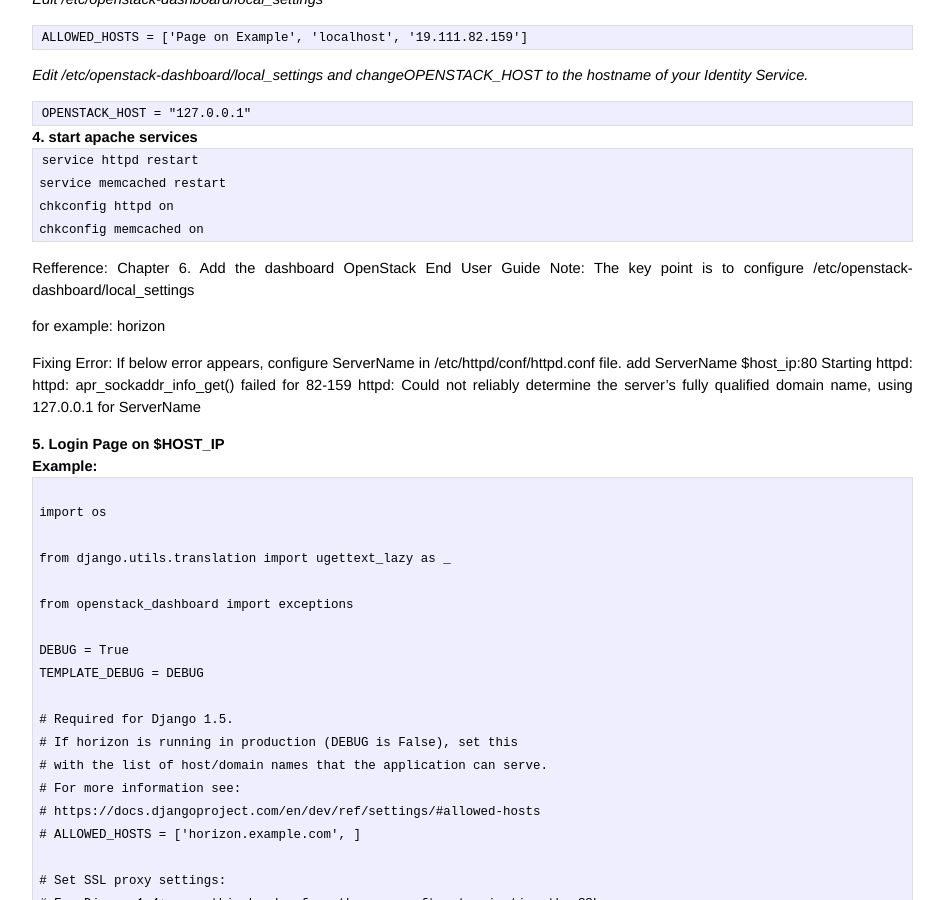
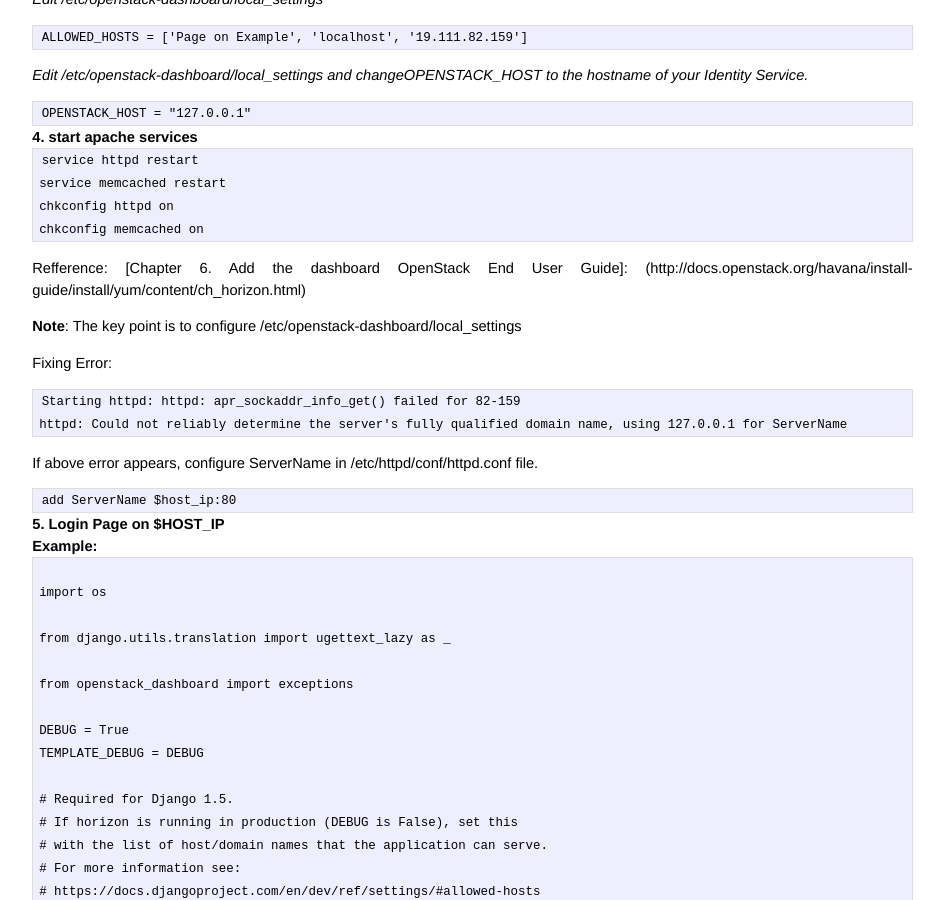
Before and after one commit to PangHua/PangHua.github.io, a Jekyll site: the page built from _posts/blog/2013-12-09-Deploy-OpenStack-dashboard-based-on-RHEL6.4.md, in a window 1280 px wide and 900 px high, scrolled down 1405 px. Shown: the whole window, without its empty margins (180-1124 px from the left). Built offline with Jekyll 4.4.1, drawn with Linux system fonts in a browser that asks for light colours; Markdown is read by kramdown in place of the engine named in the settings.

Commit message:
Add OpenStack dashboard

```diff
--- a/_posts/blog/2013-12-09-Deploy-OpenStack-dashboard-based-on-RHEL6.4.md
+++ b/_posts/blog/2013-12-09-Deploy-OpenStack-dashboard-based-on-RHEL6.4.md
@@ -81,18 +81,18 @@ gpgcheck=1
     chkconfig httpd on
     chkconfig memcached on
 
-Refference: Chapter 6. Add the dashboard
-OpenStack End User Guide
-Note: The key point is to configure /etc/openstack-dashboard/local_settings
+Refference: [Chapter 6. Add the dashboard OpenStack End User Guide]:  (http://docs.openstack.org/havana/install-guide/install/yum/content/ch_horizon.html)
 
-for example:
-horizon
+**Note**: The key point is to configure /etc/openstack-dashboard/local_settings
 
 Fixing Error:
-If below error appears, configure ServerName in /etc/httpd/conf/httpd.conf file.
-add ServerName $host_ip:80
-Starting httpd: httpd: apr_sockaddr_info_get() failed for 82-159
-httpd: Could not reliably determine the server's fully qualified domain name, using 127.0.0.1 for ServerName
+
+    Starting httpd: httpd: apr_sockaddr_info_get() failed for 82-159
+    httpd: Could not reliably determine the server's fully qualified domain name, using 127.0.0.1 for ServerName
+
+If above error appears, configure ServerName in /etc/httpd/conf/httpd.conf file.
+
+    add ServerName $host_ip:80
 
 ### 5. Login Page on $HOST_IP
 
```
